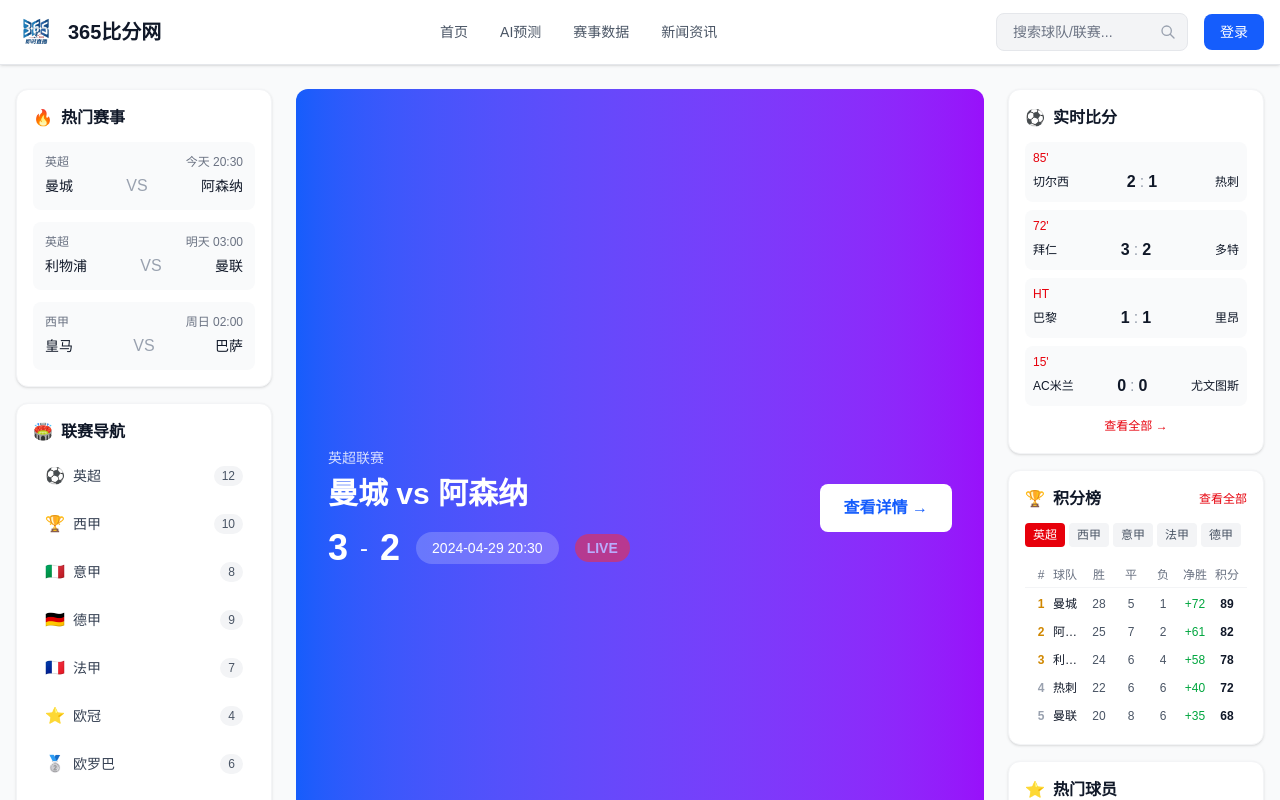
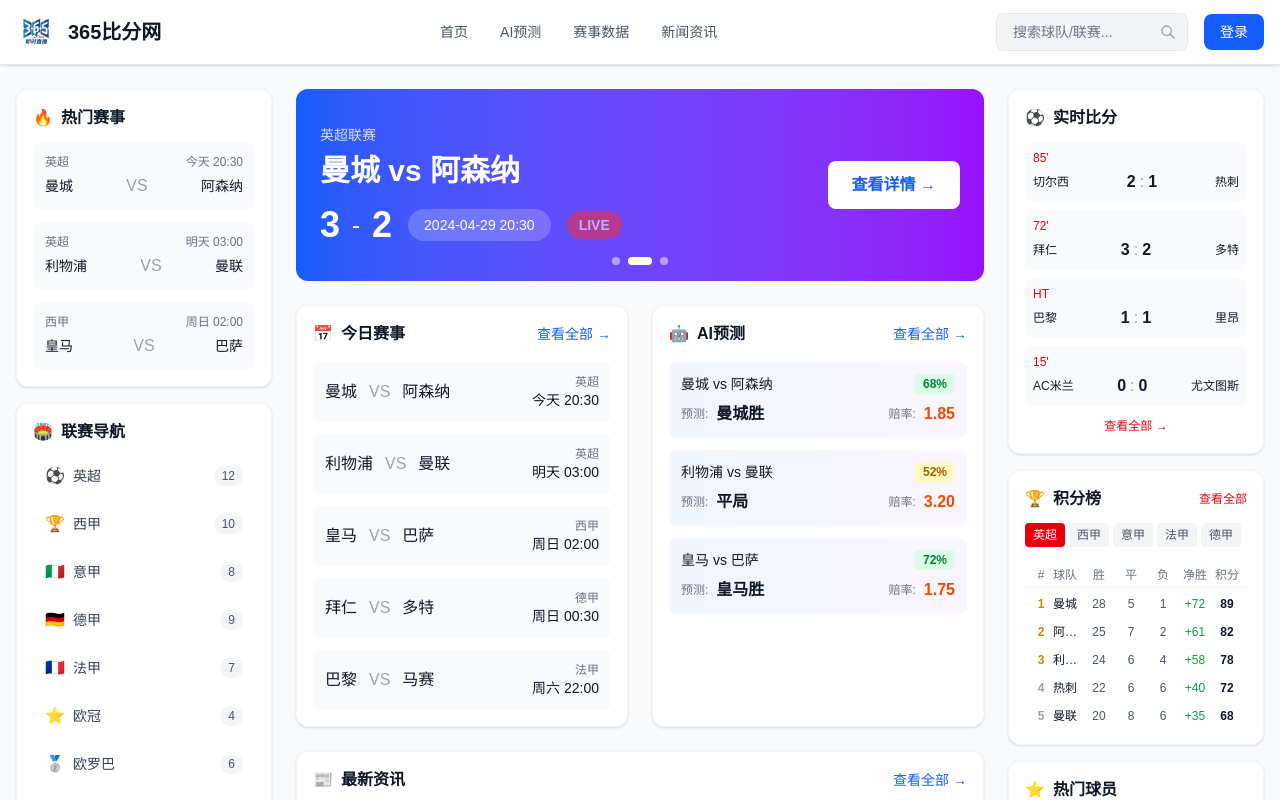
Before and after one commit to se7enseal/365score, a Next.js app: page / in a window 1280 px wide. Shown: the top 800 px of the page. Built offline with nearby package versions, Linux system fonts and the light colour scheme.

Commit message:
调整三栏布局，降低轮播图高度，确保左中右模块顶部对齐

```diff
--- a/src/app/page.tsx
+++ b/src/app/page.tsx
@@ -12,10 +12,16 @@
       <Header />
 
       <div className="max-w-7xl mx-auto px-4 py-6">
-        <div className="flex gap-6">
-          <LeftSidebar />
-          <MainContent />
-          <RightSidebar />
+        <div className="flex gap-6 items-start">
+          <div className="w-64 flex-shrink-0">
+            <LeftSidebar />
+          </div>
+          <div className="flex-1">
+            <MainContent />
+          </div>
+          <div className="w-64 flex-shrink-0">
+            <RightSidebar />
+          </div>
         </div>
       </div>
 
--- a/src/components/MainContent.tsx
+++ b/src/components/MainContent.tsx
@@ -73,7 +73,7 @@
 
   return (
     <main className="flex-1 space-y-6">
-      <div className="relative bg-gradient-to-r from-blue-600 to-purple-600 rounded-xl p-8 text-white h-[837px] overflow-hidden">
+      <div className="relative bg-gradient-to-r from-blue-600 to-purple-600 rounded-xl p-6 text-white h-48 overflow-hidden">
         <div className="flex items-center justify-between h-full">
           <div>
             <div className="text-sm opacity-80 mb-2">{currentMatch.league}</div>
```
